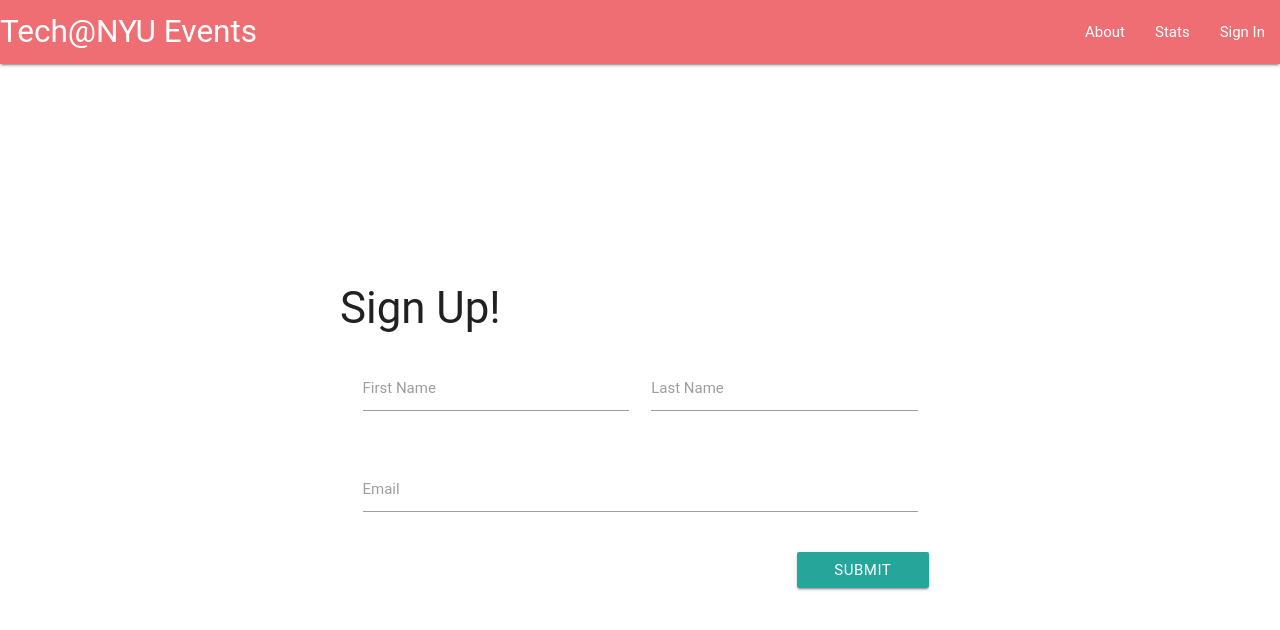
After one commit to imAlan/tech-nyu-events, a Flask app: page /signup in a window 1280 px wide. The commit adds this page. Shown: the top 630 px of the page. Run offline with Flask 2, Linux system fonts and the light colour scheme; parts of the project's set-up code (start-up, migrations or seed data) failed here and were passed over; some libraries are stand-ins or nearby versions; some web fonts are replaced.

Commit message:
added home page and signup

```diff
--- a/nyuevents.py
+++ b/nyuevents.py
@@ -1,6 +1,7 @@
-from flask import Flask
+from flask import Flask, render_template
 import requests
-
+import requests.packages.urllib3.contrib.pyopenssl
+requests.packages.urllib3.contrib.pyopenssl.inject_into_urllib3()
 
 app = Flask(__name__)
 
@@ -26,12 +27,22 @@ def hello_world():
         if data_point == 'Gender':
             user_gender = data['data']['name']
         elif data_point == 'Student ID':
-            user_NID = data['data']
+            user_NID = 'N' + data['data']
 
+    return render_template('index.html', first_name=first_name, last_name=last_name, user_NID=user_NID, user_gender=user_gender ,user_email=user_email)
 
+@app.route('/signup')
+def signup():
+    return render_template('newUser.html')
 
-    return 'Hello World!'
-
+@app.route('/events')
+def events():
+    headers = {'content-type': 'application/vnd.api+json', 'accept': 'application/vnd.api+json', 'x-api-key': 'uCl5Eg3Morm4alT7Y'}
+    r = requests.get('https://api.tnyu.org/v2/events/', headers=headers)
+    events = r.json()
+    event = events['data']
+    title = event[0]['title']
+    return title
 
 if __name__ == '__main__':
     app.run()
--- a/static/css/index.css
+++ b/static/css/index.css
@@ -0,0 +1,37 @@
+/* Quick and dirty css :( Do not try this at home */
+.old {
+    background-color: #ffebee;
+    margin-right: 50px;
+}
+
+.new {
+    background-color: #e8f5e9;
+}
+
+.box {
+    width: 300px;
+    height: 300px;
+    display: inline-block;
+    text-align: center;
+}
+
+.options {
+    width: 660px;
+    margin: 100px auto;
+}
+
+h3 {
+    position: relative;
+    margin-top: 120px;
+    display: inline-block;
+}
+
+.signup {
+    width: 600px;
+    margin: 0 auto;
+    margin-top: 100px;
+}
+
+.submit {
+    float: right;
+}
--- /dev/null
+++ b/templates/newUser.html
@@ -0,0 +1,53 @@
+<!-- Form that will be autopopulated if the student uses their NYU ID to check in -->
+<!DOCTYPE html>
+<html>
+<head>
+	<title>Person Info</title>
+    <link rel="stylesheet" href="https://cdnjs.cloudflare.com/ajax/libs/materialize/0.96.1/css/materialize.min.css">
+    <link rel=stylesheet type=text/css href="{{ url_for('static', filename='css/index.css') }}">
+</head>
+<body>
+  <nav>
+    <div class="nav-wrapper">
+      <a href="#" class="brand-logo">Tech@NYU Events</a>
+      <ul id="nav-mobile" class="right hide-on-med-and-down">
+        <li><a href="#">About</a></li>
+        <li><a href="#">Stats</a></li>
+        <li><a href="#">Sign In</a></li>
+      </ul>
+    </div>
+  </nav>
+  <main>
+      <div class="signup">
+          <h3>Sign Up!</h3>
+        <div class="row">
+            <form class="col s12">
+              <div class="row">
+                <div class="input-field col s6">
+                  <input id="first_name" type="text" class="validate">
+                  <label for="first_name">First Name</label>
+                </div>
+                <div class="input-field col s6">
+                  <input id="last_name" type="text" class="validate">
+                  <label for="last_name">Last Name</label>
+                </div>
+              </div>
+              <div class="row">
+                <div class="input-field col s12">
+                  <input id="email" type="email" class="validate">
+                  <label for="email">Email</label>
+                </div>
+              </div>
+              <div class="row submit">
+                <button class="btn waves-effect waves-light" type="submit" name="action">Submit
+                    <i class="mdi-content-send right"></i>
+                </button>
+              </div>
+            </form>
+        </div>
+      </div>
+  </main>
+		<script type="text/javascript" src="https://code.jquery.com/jquery-2.1.1.min.js"></script>
+		<script src="https://cdnjs.cloudflare.com/ajax/libs/materialize/0.96.1/js/materialize.min.js"></script>
+</body>
+</html>
```
Also changed, not shown: templates/index.html (+27 -68 lines).
